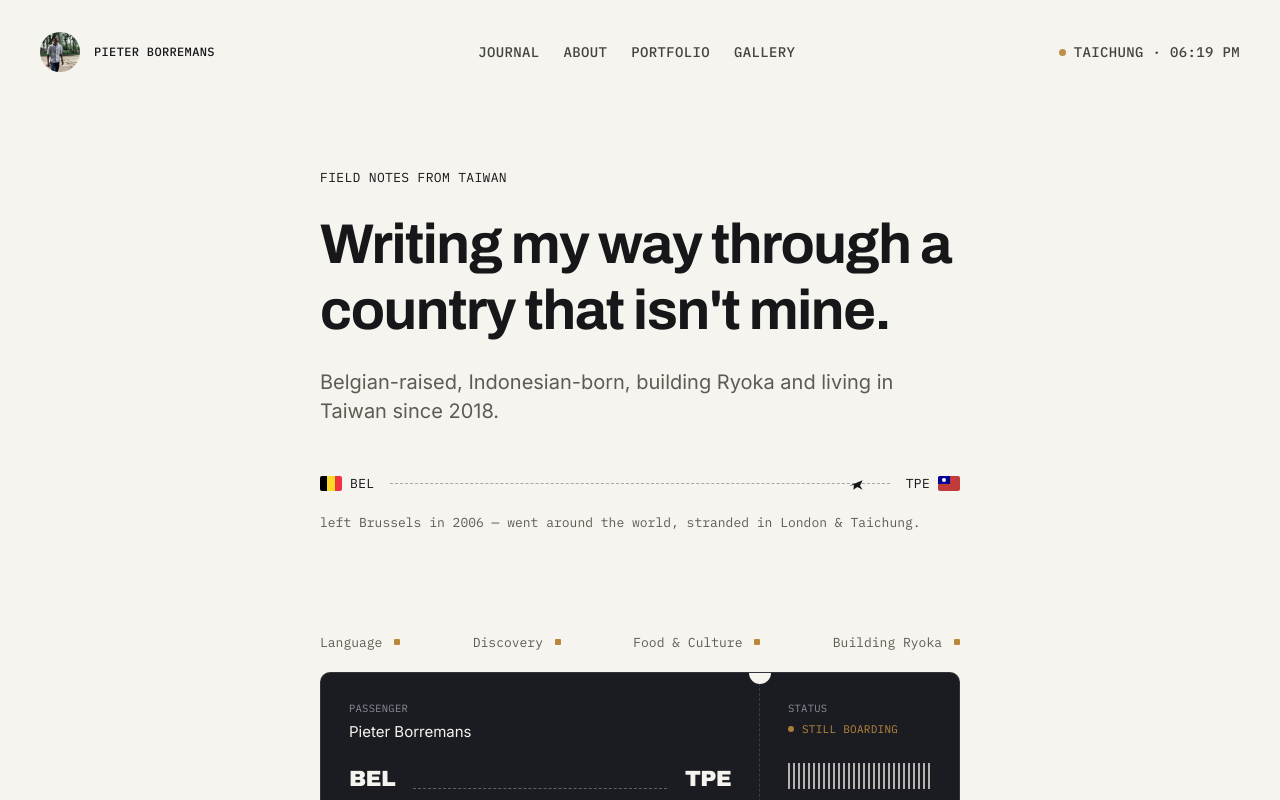
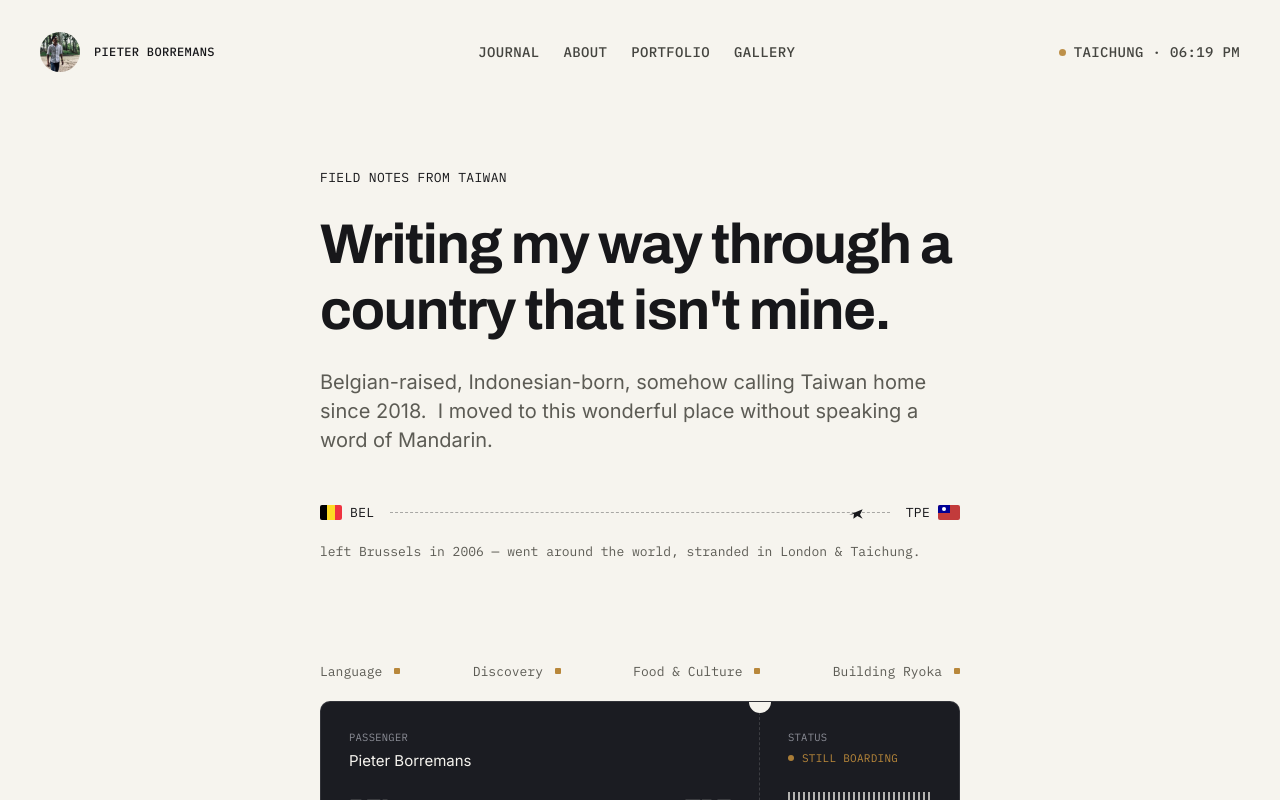
Before and after one commit to sillyledger/personal, a Next.js app: page / in a window 1280 px wide. Shown: the top 800 px of the page. Built offline with nearby package versions, Linux system fonts and the light colour scheme; no server answers; the database is empty.

Commit message:
Update Hero.tsx

```diff
--- a/components/Hero.tsx
+++ b/components/Hero.tsx
@@ -17,7 +17,7 @@ export default function Hero() {
         Writing my way through a country that isn&apos;t mine.
       </h1>
       <p className="mt-6 text-body text-muted">
-        Belgian-raised, Indonesian-born, building Ryoka and living in Taiwan since 2018.
+        Belgian-raised, Indonesian-born, somehow calling Taiwan home since 2018.  I moved to this wonderful place without speaking a word of Mandarin.
       </p>
       <div className="mt-12 flex flex-wrap items-center gap-4">
         <div className="flex items-center gap-2 font-mono text-[13px] tracking-wide text-ink">
```
